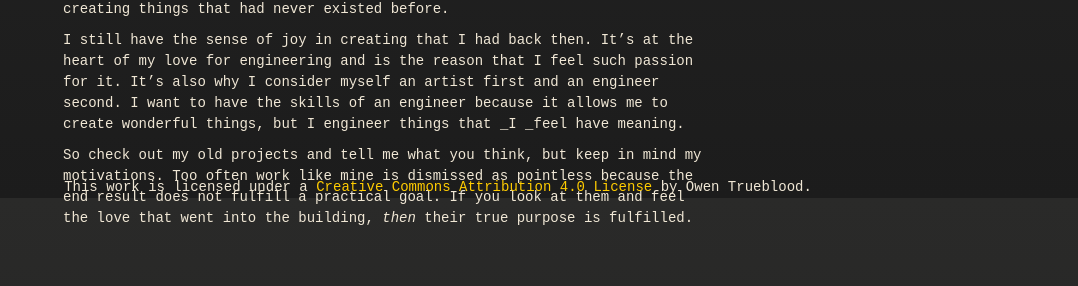
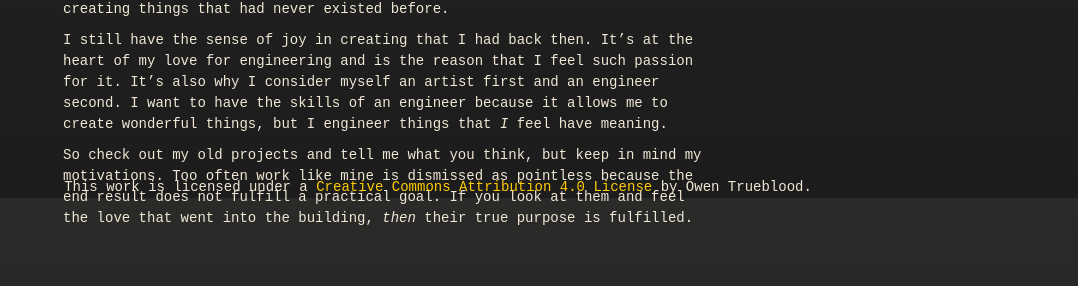
Before and after one commit to jmpinit/old-blog, a Jekyll site: the page built from _posts/2011-07-17-my_oldest_projects.md, in a window 1280 px wide. Shown: the part 702-988 px from the top of the page, without its empty margins (202-1280 px from the left). Built offline with Jekyll 4.4.1, drawn with Linux system fonts in a browser that asks for light colours.

Commit message:
Fix formatting typo.

```diff
--- a/_posts/2011-07-17-my_oldest_projects.md
+++ b/_posts/2011-07-17-my_oldest_projects.md
@@ -15,6 +15,6 @@ A good example is my [laser gun](https://sites.google.com/site/bitwinproject/you
 
 When I was building these projects I was never disappointed, even though I almost never achieved what I had set out to. It was all about the process; going through the process was the real goal. I felt successful just for trying, because I looked at my friends and thought, "what new things are they trying to create? Nothing!" I really felt like I was adding to the world by creating things that had never existed before.
 
-I still have the sense of joy in creating that I had back then. It's at the heart of my love for engineering and is the reason that I feel such passion for it. It's also why **I consider myself an artist first and an engineer second**. I want to have the skills of an engineer because it allows me to create wonderful things, but** I engineer things that _I _feel have meaning.**
+I still have the sense of joy in creating that I had back then. It's at the heart of my love for engineering and is the reason that I feel such passion for it. It's also why **I consider myself an artist first and an engineer second**. I want to have the skills of an engineer because it allows me to create wonderful things, but** I engineer things that _I_ feel have meaning.**
 
 So check out my old projects and tell me what you think, but keep in mind my motivations. Too often work like mine is dismissed as pointless because the end result does not fulfill a practical goal. If you look at them and feel the love that went into the building, _then_ their true purpose is fulfilled.
```
Also changed, not shown: _posts/2011-06-23-attiny13_and_nokia_3310_lcd.md (+1 -1 lines).
